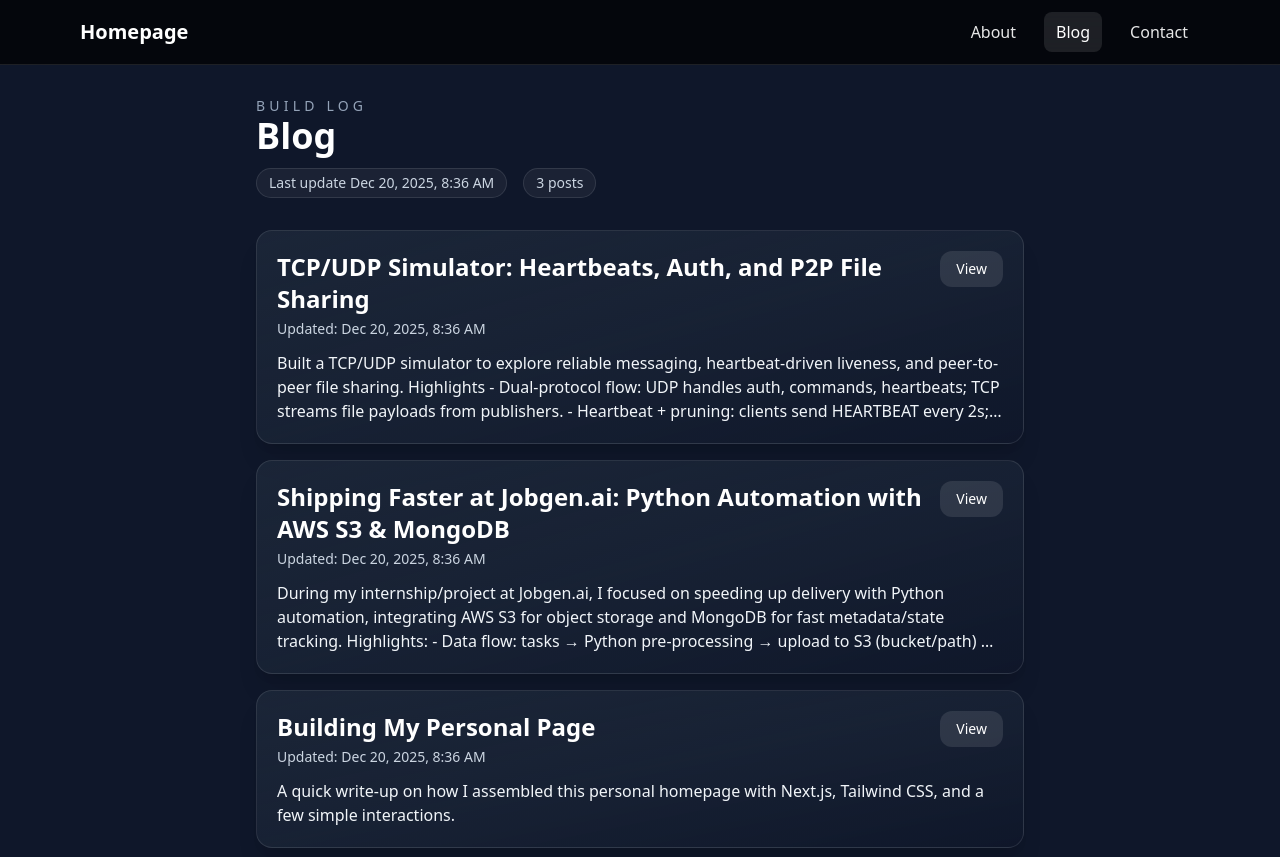
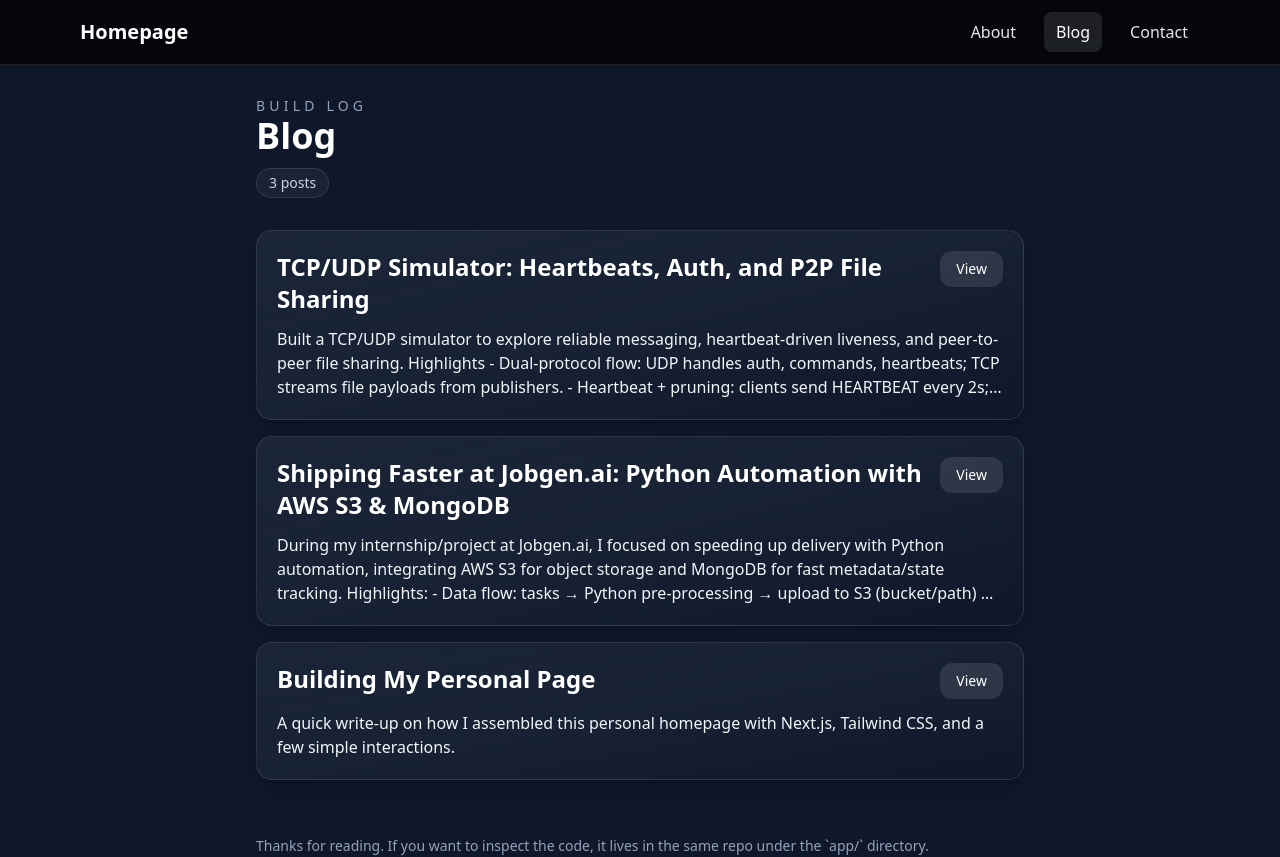
Before and after one commit to Zhejian-Zheng/Zhejian-homepage, a Next.js app: page /blog in a window 1280 px wide. Shown: the top 857 px of the page. Built offline with nearby package versions, Linux system fonts and the light colour scheme.

Commit message:
2025/12/22: remove the last updated time

```diff
--- a/app/blog/page.tsx
+++ b/app/blog/page.tsx
@@ -103,7 +103,6 @@ export default function BlogPage() {
 						</div>
 					</div>
 					<div className="flex items-center gap-4 text-sm text-slate-300">
-						{lastUpdated && <span className="px-3 py-1 rounded-full bg-white/5 border border-white/10">Last update {lastUpdated}</span>}
 						<span className="px-3 py-1 rounded-full bg-white/5 border border-white/10">{entries.length} posts</span>
 					</div>
 				</header>
@@ -119,7 +118,6 @@ export default function BlogPage() {
 								<div className="flex items-start justify-between gap-3">
 									<div>
 										<h2 className="text-2xl font-semibold text-white">{entry.title}</h2>
-										<p className="text-sm text-slate-300 mt-1">Updated: {formatted}</p>
 									</div>
 									<button
 										onClick={() => setViewing(entry)}
@@ -154,9 +152,6 @@ export default function BlogPage() {
 							<div>
 								<p className="text-xs uppercase tracking-[0.3em] text-slate-400">Blog Detail</p>
 								<h3 className="text-2xl font-semibold text-white">{viewing.title}</h3>
-								<p className="text-sm text-slate-300 mt-1">
-									Updated: {new Intl.DateTimeFormat("en", { dateStyle: "medium", timeStyle: "short" }).format(new Date(viewing.updatedAt))}
-								</p>
 							</div>
 							<button onClick={() => setViewing(null)} className="btn bg-white/10 hover:bg-white/20">
 								Close
```
